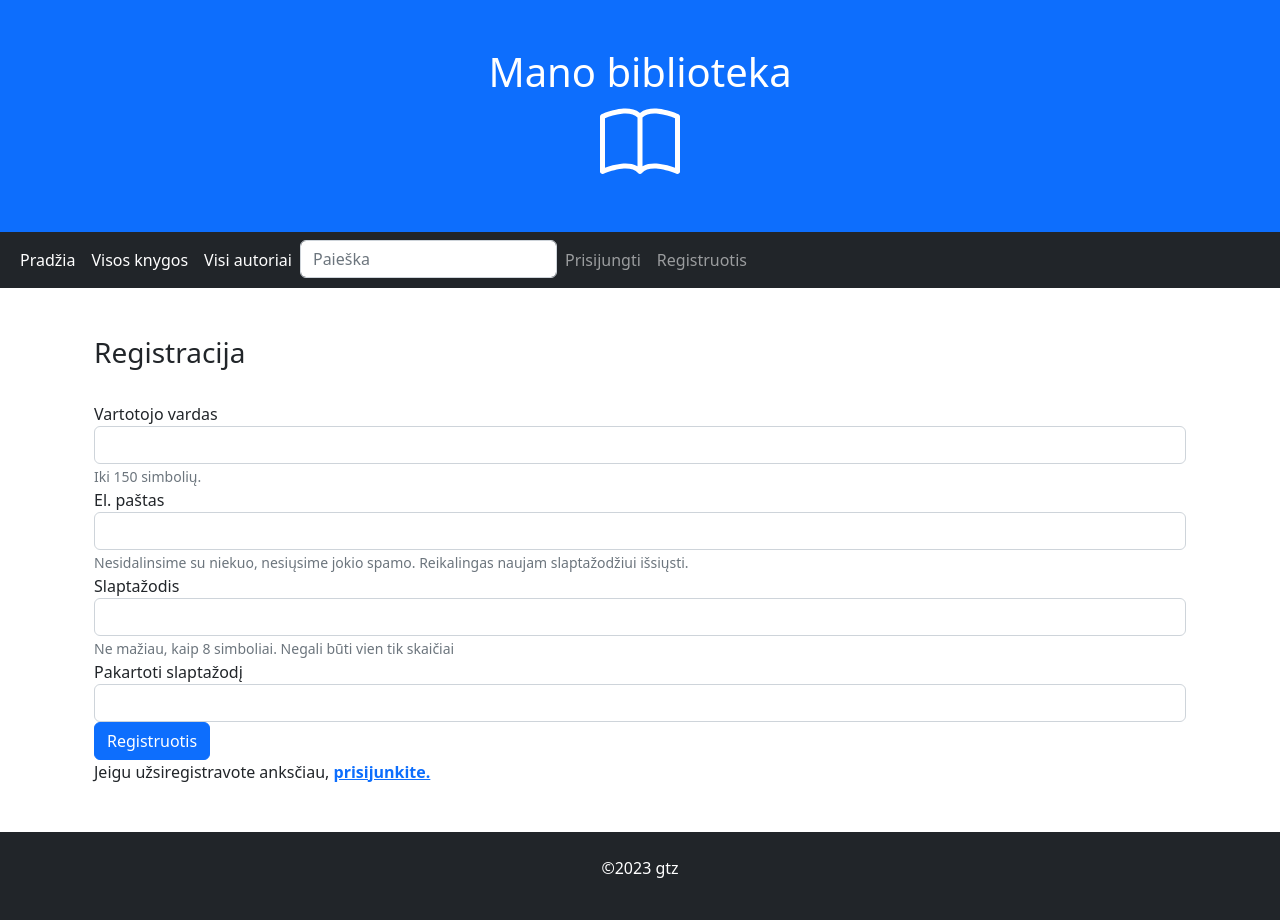
After one commit to gyteniz/Django_library, a Django app: page /library/register/ in a window 1280 px wide. The commit adds this page. Run offline with Django 4.2, Linux system fonts and the light colour scheme.

Commit message:
9.  Sukurkime naujo vartotojo registracijos formą: šablono register.html sukūrimas, def register funkcija, urls.py, sutvarkytas register meniu punktas, pridetei message i base.html

```diff
--- a/mysite/library/templates/base.html
+++ b/mysite/library/templates/base.html
@@ -14,6 +14,7 @@ gtz
     <link rel="stylesheet" href="{% static 'css/styles.css' %}">
 </head>
 <body>
+
 
 <div class="p-5 bg-primary text-white text-center">
     <h1>Mano biblioteka</h1>
@@ -42,19 +43,34 @@ gtz
             </li>
             {% if user.is_authenticated %}
             <li class="nav-item"><a class="nav-link" href="#">
-              <svg class="bi bi-person" width="1.5em" height="1.5em" viewBox="0 0 16 16" fill="currentColor" xmlns="http://www.w3.org/2000/svg">
-                <path fill-rule="evenodd" d="M13 14s1 0 1-1-1-4-6-4-6 3-6 4 1 1 1 1h10zm-9.995-.944v-.002.002zM3.022 13h9.956a.274.274 0 00.014-.002l.008-.002c-.001-.246-.154-.986-.832-1.664C11.516 10.68 10.289 10 8 10c-2.29 0-3.516.68-4.168 1.332-.678.678-.83 1.418-.832 1.664a1.05 1.05 0 00.022.004zm9.974.056v-.002.002zM8 7a2 2 0 100-4 2 2 0 000 4zm3-2a3 3 0 11-6 0 3 3 0 016 0z" clip-rule="evenodd"/>
-              </svg>
-            {{ user.get_username }}</a></li>
+                <svg class="bi bi-person" width="1.5em" height="1.5em" viewBox="0 0 16 16" fill="currentColor"
+                     xmlns="http://www.w3.org/2000/svg">
+                    <path fill-rule="evenodd"
+                          d="M13 14s1 0 1-1-1-4-6-4-6 3-6 4 1 1 1 1h10zm-9.995-.944v-.002.002zM3.022 13h9.956a.274.274 0 00.014-.002l.008-.002c-.001-.246-.154-.986-.832-1.664C11.516 10.68 10.289 10 8 10c-2.29 0-3.516.68-4.168 1.332-.678.678-.83 1.418-.832 1.664a1.05 1.05 0 00.022.004zm9.974.056v-.002.002zM8 7a2 2 0 100-4 2 2 0 000 4zm3-2a3 3 0 11-6 0 3 3 0 016 0z"
+                          clip-rule="evenodd"/>
+                </svg>
+                {{ user.get_username }}</a></li>
             <li class="nav-item"><a class="nav-link" href="{% url 'my_books'%}">Mano knygos</a></li>
             <li class="nav-item"><a class="nav-link" href="{% url 'logout'%}?next=/library">Atsijungti</a></li>
-          {% else %}
+            {% else %}
             <li class="nav-item"><a class="nav-link" href="{% url 'login'%}?next={{request.path}}">Prisijungti</a></li>
-            <li class="nav-item"><a class="nav-link" href="#">Registruotis</a></li>
-          {% endif %}
+            {% if not user.is_authenticated %}
+            <li class="nav-item"><a class="nav-link" href="{% url 'register'%}">Registruotis</a></li>
+            {% endif %}
+            {% endif %}
         </ul>
     </div>
 </nav>
+
+{% if messages %}
+    {% for message in messages %}
+        <div class="alert alert-{% if message.tags == 'error' %}danger{% elif message.tags == 'info' %}success{% endif %}" role="alert">
+                {{ message }}
+        </div>
+    {% endfor %}
+{% endif %}
+
+
 <div class="container mt-5">
     {% block "content" %} {% endblock%}
 </div>
--- /dev/null
+++ b/mysite/library/templates/registration/register.html
@@ -0,0 +1,37 @@
+{% extends "base.html" %}
+
+{% block "title" %}Registracija{% endblock %}
+
+{% block "content" %}
+
+    <div class="container register">
+        <h3>Registracija</h3><br/>
+        <form method="post">
+            {% csrf_token %}
+            <div class="form-group">
+                <label for="username">Vartotojo vardas</label>
+                <input name="username" type="text" class="form-control" id="username" aria-describedby="usernameHelp">
+                <small id="usernameHelp" class="form-text text-muted">Iki 150 simbolių.</small>
+            </div>
+            <div class="form-group">
+                <label for="exampleInputEmail1">El. paštas</label>
+                <input name="email" type="email" class="form-control" id="exampleInputEmail1" aria-describedby="emailHelp">
+                <small id="emailHelp" class="form-text text-muted">Nesidalinsime su niekuo, nesiųsime jokio spamo.
+                    Reikalingas naujam slaptažodžiui išsiųsti. </small>
+            </div>
+            <div class="form-group">
+                <label for="password">Slaptažodis</label>
+                <input name="password" type="password" class="form-control" id="password" aria-describedby="pwdHelp">
+                <small id="pwdHelp" class="form-text text-muted">Ne mažiau, kaip 8 simboliai. Negali būti vien tik
+                    skaičiai</small>
+            </div>
+            <div class="form-group">
+                <label for="password2">Pakartoti slaptažodį</label>
+                <input name="password2" type="password" class="form-control" id="password2" aria-describedby="pwd2Help">
+            </div>
+            <button type="submit" class="btn btn-primary register-button">Registruotis</button>
+        </form>
+        <p>Jeigu užsiregistravote anksčiau, <a href="{% url 'login' %}"><strong>prisijunkite.</strong></a></p>
+    </div>
+
+{% endblock %}
--- a/mysite/library/urls.py
+++ b/mysite/library/urls.py
@@ -10,4 +10,5 @@ urlpatterns = [
     path("books/<int:pk>", views.BookDetailView.as_view(), name="book"),
     path('search/', views.search, name='search'),
     path('my_books/', views.MyBooksListView.as_view(), name="my_books"),
+    path('register/', views.register, name='register')
 ]
--- a/mysite/library/views.py
+++ b/mysite/library/views.py
@@ -6,7 +6,10 @@ from django.views import generic
 from django.core.paginator import Paginator
 from django.db.models import Q
 from django.contrib.auth.mixins import LoginRequiredMixin
-
+from django.shortcuts import redirect
+from django.contrib.auth.forms import User
+from django.views.decorators.csrf import csrf_protect
+from django.contrib import messages
 
 # Create your views here.
 def index(request):
@@ -61,6 +64,35 @@ def search(request):
     }
     return render(request, 'search.html', context=context)
 
+@csrf_protect
+def register(request):
+    if request.method == "POST":
+        # pasiimame reikšmes iš registracijos formos
+        username = request.POST['username']
+        email = request.POST['email']
+        password = request.POST['password']
+        password2 = request.POST['password2']
+        # tikriname, ar sutampa slaptažodžiai
+        if password == password2:
+            # tikriname, ar neužimtas username
+            if User.objects.filter(username=username).exists():
+                messages.error(request, f'Vartotojo vardas {username} užimtas!')
+                return redirect('register')
+            else:
+                # tikriname, ar nėra tokio pat email
+                if User.objects.filter(email=email).exists():
+                    messages.error(request, f'Vartotojas su el. paštu {email} jau užregistruotas!')
+                    return redirect('register')
+                else:
+                    # jeigu viskas tvarkoje, sukuriame naują vartotoją
+                    User.objects.create_user(username=username, email=email, password=password)
+                    messages.info(request, f'Vartotojas {username} užregistruotas!')
+                    return redirect('login')
+        else:
+            messages.error(request, 'Slaptažodžiai nesutampa!')
+            return redirect('register')
+    return render(request, 'registration/register.html')
+
 
 
 class BookListView(generic.ListView):
@@ -74,7 +106,7 @@ class BookDetailView(generic.DetailView):
     template_name = 'book.html'
 
 
-from django.contrib.auth.mixins import LoginRequiredMixin
+
 
 
 class MyBooksListView(LoginRequiredMixin, generic.ListView):
```
Also changed, not shown: mysite/db.sqlite3.
